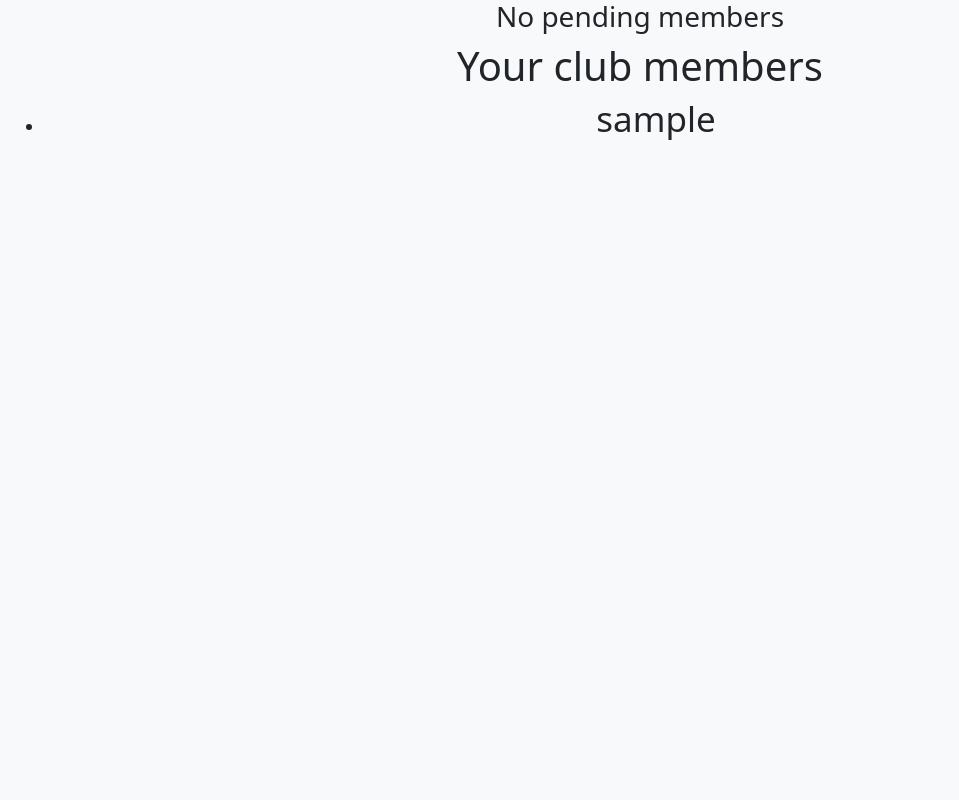
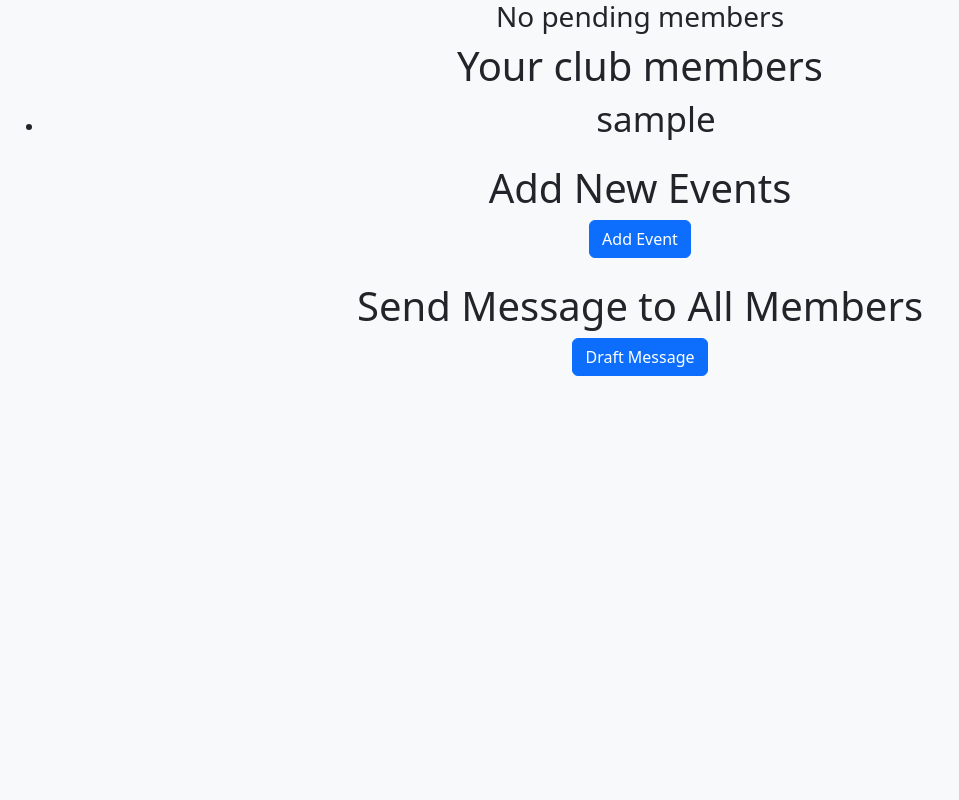
Before and after one commit to agrimreaper49/ClubMatch, a Django app: a page that uses club_compass_app/templates/club_compass_app/club_detail.html in a window 1280 px wide. Shown: the whole page, without its empty margins (0-959 px from the left). Run offline with Django 4.2, Linux system fonts and the light colour scheme; a user stored in the database is signed in; tables that the repository leaves empty hold one stand-in row (values such as "Sample post"); some libraries are stand-ins or nearby versions.

Commit message:
add button to add new events and draft message

```diff
--- a/club_compass/settings.py
+++ b/club_compass/settings.py
@@ -11,8 +11,8 @@ https://docs.djangoproject.com/en/4.2/ref/settings/
 """
 import os
 from pathlib import Path
-import django_heroku
-import dj_database_url
+#import django_heroku
+#import dj_database_url
 # Build paths inside the project like this: BASE_DIR / 'subdir'.
 BASE_DIR = Path(__file__).resolve().parent.parent
 
@@ -31,7 +31,7 @@ ALLOWED_HOSTS = ["*"]
 
 # Application definition
 
-SITE_ID = 8
+SITE_ID = 9
 
 INSTALLED_APPS = [
     'django.contrib.admin',
--- a/club_compass_app/templates/club_compass_app/club_detail.html
+++ b/club_compass_app/templates/club_compass_app/club_detail.html
@@ -26,9 +26,18 @@
             {% endfor %}
         </ul>
     {% else %}
-        <h3>No pending members</h3>
+        <h3>No current members</h3>
     {% endif %}
 
+    <div class="mt-4">
+        <h1>Add New Events</h1>
+        <button class="btn btn-primary">Add Event</button>
+    </div>
+
+    <div class="mt-4">
+        <h1>Send Message to All Members</h1>
+        <button class="btn btn-primary">Draft Message</button>
+    </div>
 
     </center>
 </div>
```
